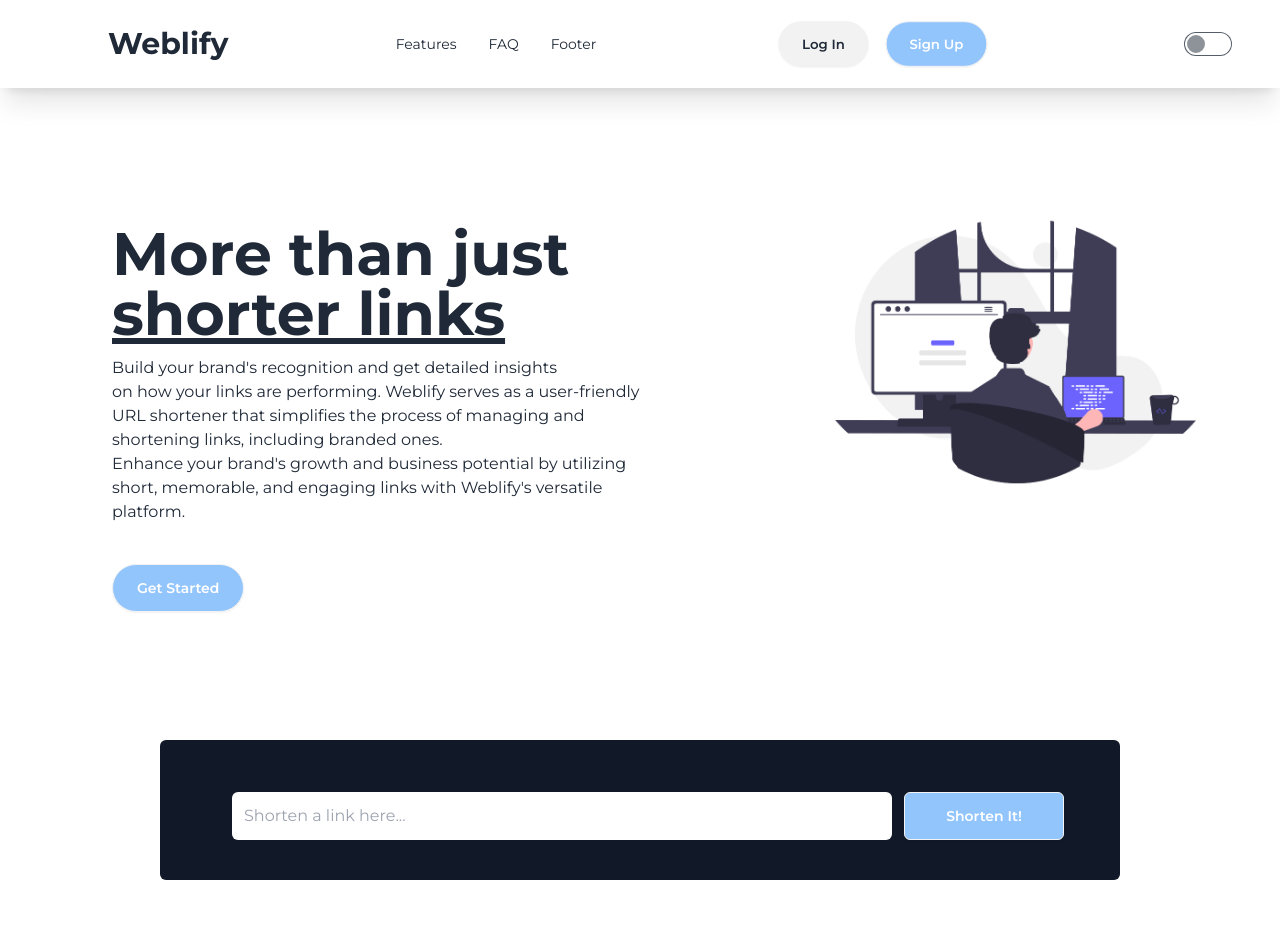
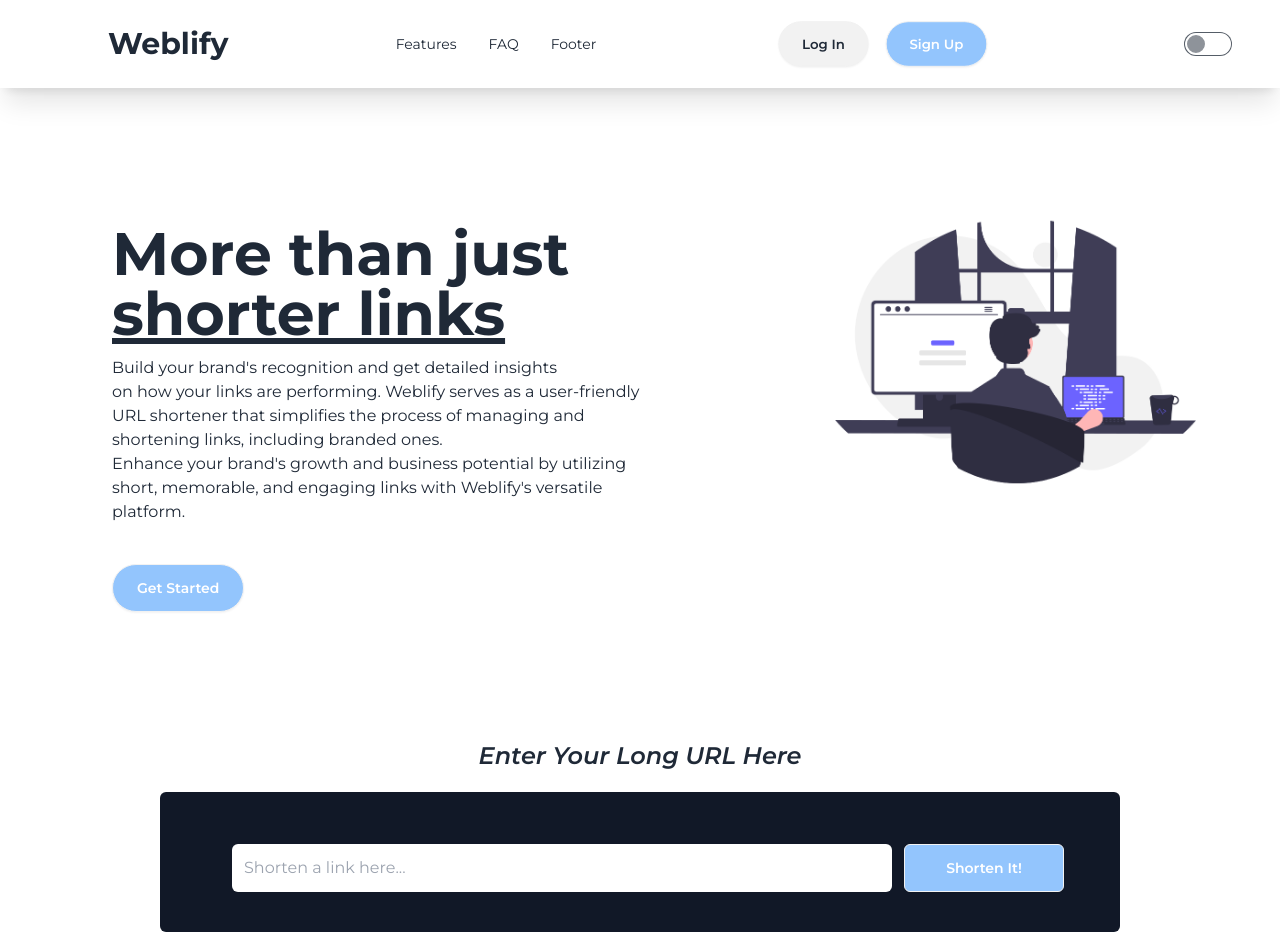
Before and after one commit to patrickiyiakimo/url-shortener-client, a React (Create React App) app: page / in a window 1280 px wide. Shown: the top 952 px of the page. Built offline with nearby package versions, Linux system fonts and the light colour scheme.

Commit message:
make a change in the input component

```diff
--- a/src/components/Input.jsx
+++ b/src/components/Input.jsx
@@ -68,7 +68,10 @@ const Input = () => {
 
   return (
     <div className="font-abc pb-20">
-      <div className="bg-blue bg-gray-900 rounded-md ml-5 mr-10 md:ml-40 md:mr-40 p-10 flex-nowrap">
+      <i className="text-center text-2xl font-semibold">
+        <p>Enter Your Long URL Here</p>
+      </i>
+      <div className="bg-blue bg-gray-900 rounded-md mt-5 ml-5 mr-10 md:ml-40 md:mr-40 p-10 flex-nowrap">
         <form onSubmit={handleSubmit}>
           <input
             type="text"
```
